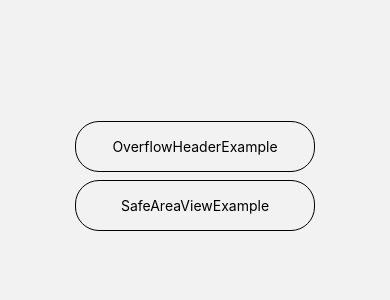
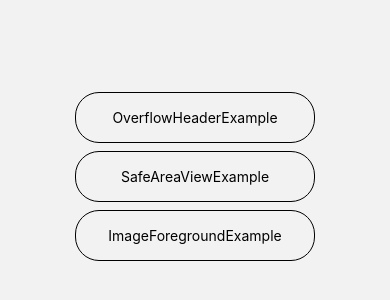
Before and after one commit to kanelloc/react-native-animated-header-scroll-view, a React Native app in the folder example/: screen /ExamplesDirectory in a window 390 px wide. Shown: the part 250-550 px from the top of the page. Built offline with nearby package versions, Linux system fonts and the light colour scheme.

Commit message:
feat: foreground component example

```diff
--- a/example/src/App.tsx
+++ b/example/src/App.tsx
@@ -6,6 +6,7 @@ import { ExamplesDirectory } from './screens/ExamplesDirectory';
 import { SafeAreaViewExample } from './screens/SafeAreaViewExample';
 import { SafeAreaProvider } from 'react-native-safe-area-context';
 import type { RootStackParamList } from './types';
+import { ImageForegroundExample } from './screens/ImageForegroundExample';
 
 const App = () => {
   const Stack = createNativeStackNavigator<RootStackParamList>();
@@ -26,6 +27,10 @@ const App = () => {
             name="SafeAreaViewExample"
             component={SafeAreaViewExample}
           />
+          <Stack.Screen
+            name="ImageForegroundExample"
+            component={ImageForegroundExample}
+          />
         </Stack.Navigator>
       </NavigationContainer>
     </SafeAreaProvider>
--- /dev/null
+++ b/example/src/components/ForegroundComponent.tsx
@@ -0,0 +1,22 @@
+import { StyleSheet, Text, View } from 'react-native';
+import React from 'react';
+
+export const ForegroundComponent = () => (
+  <View style={styles.container}>
+    <View style={styles.titleContainer}>
+      <Text>Foreground component</Text>
+    </View>
+  </View>
+);
+
+const styles = StyleSheet.create({
+  container: {
+    flex: 1,
+    backgroundColor: 'transparent',
+    alignItems: 'center',
+    justifyContent: 'center',
+  },
+  titleContainer: {
+    backgroundColor: 'white',
+  },
+});
--- a/example/src/screens/ExamplesDirectory.tsx
+++ b/example/src/screens/ExamplesDirectory.tsx
@@ -13,6 +13,7 @@ export const ExamplesDirectory = ({ navigation }: Props) => {
   const examples = [
     { screen: SCREENS.OVERFLOW_HEADER_EXAMPLE },
     { screen: SCREENS.SAFE_AREA_VIEW_EXAMPLE },
+    { screen: SCREENS.IMAGE_FOREGROUND_EXAMPLE },
   ];
 
   return (
--- a/example/src/screens/OverflowHeaderExample.tsx
+++ b/example/src/screens/ImageForegroundExample.tsx
@@ -1,15 +1,17 @@
+import { AnimatedScrollView } from '@kanelloc/react-native-animated-header-scroll-view';
 import { Card, Header, OverflowHeaderComponent } from '../components';
 import * as React from 'react';
 import { Platform } from 'react-native';
-import { AnimatedScrollView } from '@kanelloc/react-native-animated-header-scroll-view';
-const isIos = Platform.OS === 'ios';
+import { ForegroundComponent } from '../components/ForegroundComponent';
+const isIOS = Platform.OS === 'ios';
 
-export const OverflowHeaderExample = () => {
+export const ImageForegroundExample = () => {
   const data = Array.from(Array(20).keys());
   return (
     <AnimatedScrollView
-      headerImgHeight={400}
-      headerHeight={isIos ? 90 : 70}
+      ForegroundComponent={<ForegroundComponent />}
+      headerImgHeight={200}
+      headerHeight={isIOS ? 90 : 70}
       OverflowHeaderComponent={<OverflowHeaderComponent />}
       HeaderComponent={<Header />}
       headerImage={require('../../assets/cabin.jpg')}
--- a/example/src/types.d.ts
+++ b/example/src/types.d.ts
@@ -3,4 +3,5 @@ export type RootStackParamList = {
   OverflowHeaderExample: undefined;
   SafeAreaViewExample: undefined;
   SimpleExample: undefined;
+  ImageForegroundExample: undefined;
 };
--- a/example/src/utils/enums.ts
+++ b/example/src/utils/enums.ts
@@ -2,5 +2,5 @@ export enum SCREENS {
   EXAMPLES_DIRECTORY = 'ExamplesDirectory',
   OVERFLOW_HEADER_EXAMPLE = 'OverflowHeaderExample',
   SAFE_AREA_VIEW_EXAMPLE = 'SafeAreaViewExample',
-  SIMPLE_EXAMPLE = 'SimpleExample',
+  IMAGE_FOREGROUND_EXAMPLE = 'ImageForegroundExample',
 }
```
